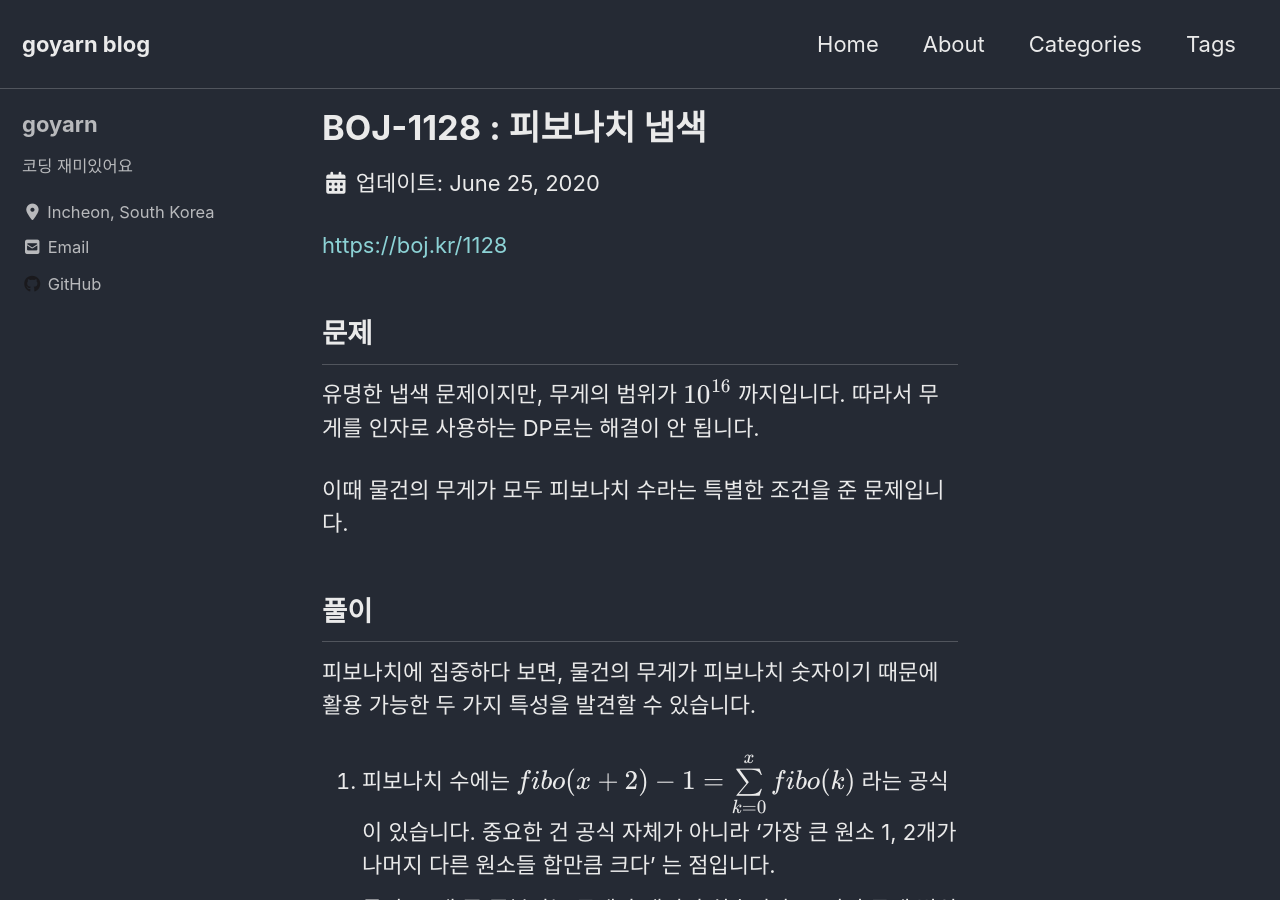
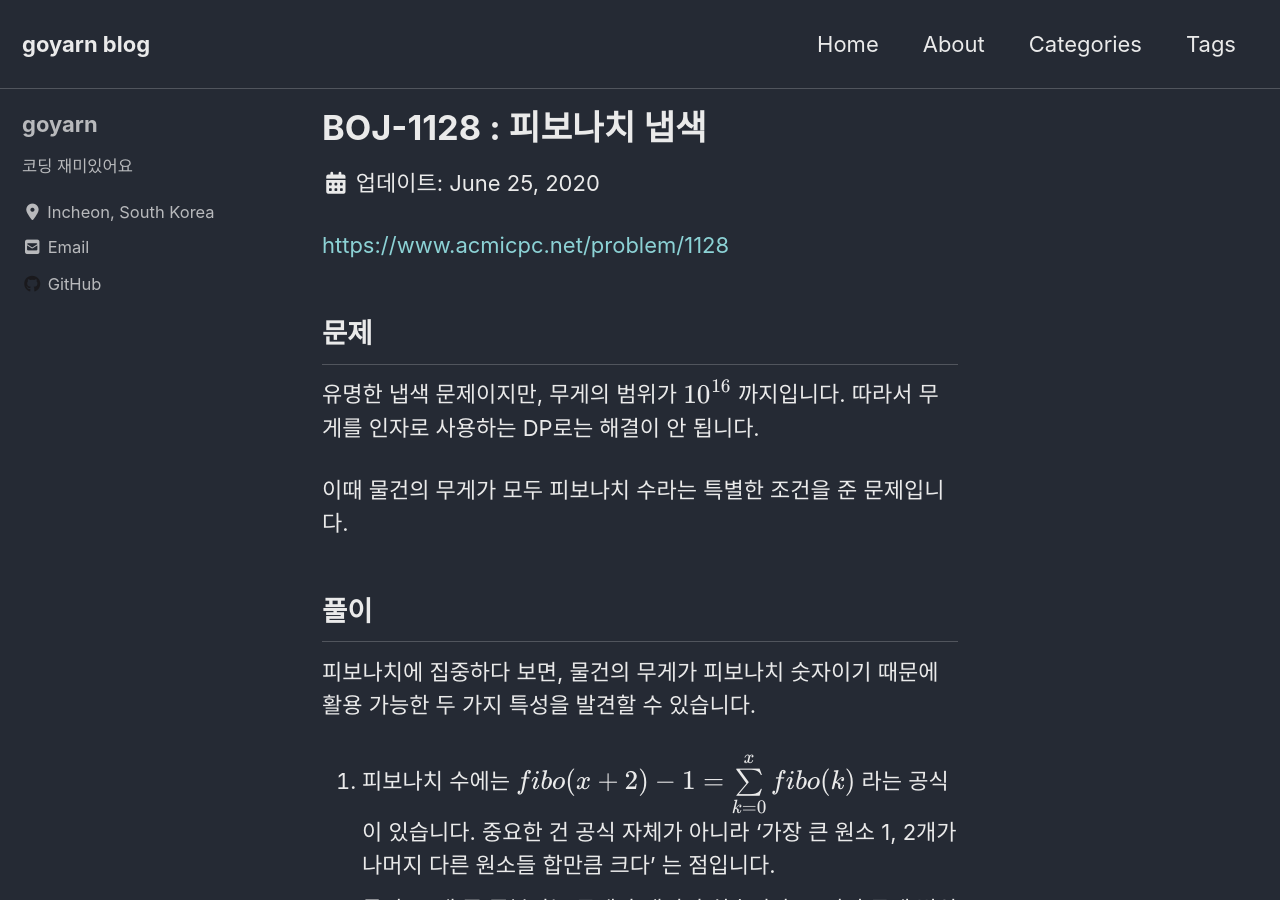
Before and after one commit to goyarn/goyarn.github.io, a Jekyll site: the page built from _posts/2020-06-25-BOJ1128-fibonacci-napsack.md, in a window 1280 px wide and 900 px high. Built offline with Jekyll 4.4.1, drawn with Linux system fonts in a browser that asks for light colours; cached includes are drawn as plain includes; nearby versions of some CDN libraries; formulas are drawn with MathJax 3; comment, search, counter and statistics services are not loaded.

Commit message:
1128 링크도 수정

```diff
--- a/_posts/2020-06-25-BOJ1128-fibonacci-napsack.md
+++ b/_posts/2020-06-25-BOJ1128-fibonacci-napsack.md
@@ -11,7 +11,7 @@ last_modified_at: 2020-06-25T11:40:00+09:00
 use_math: true
 ---
 
-<https://boj.kr/1128>
+<https://www.acmicpc.net/problem/1128>
 
 ## 문제
 유명한 냅색 문제이지만, 무게의 범위가 $10^{16}$ 까지입니다. 따라서 무게를 인자로 사용하는  DP로는 해결이 안 됩니다.
```
